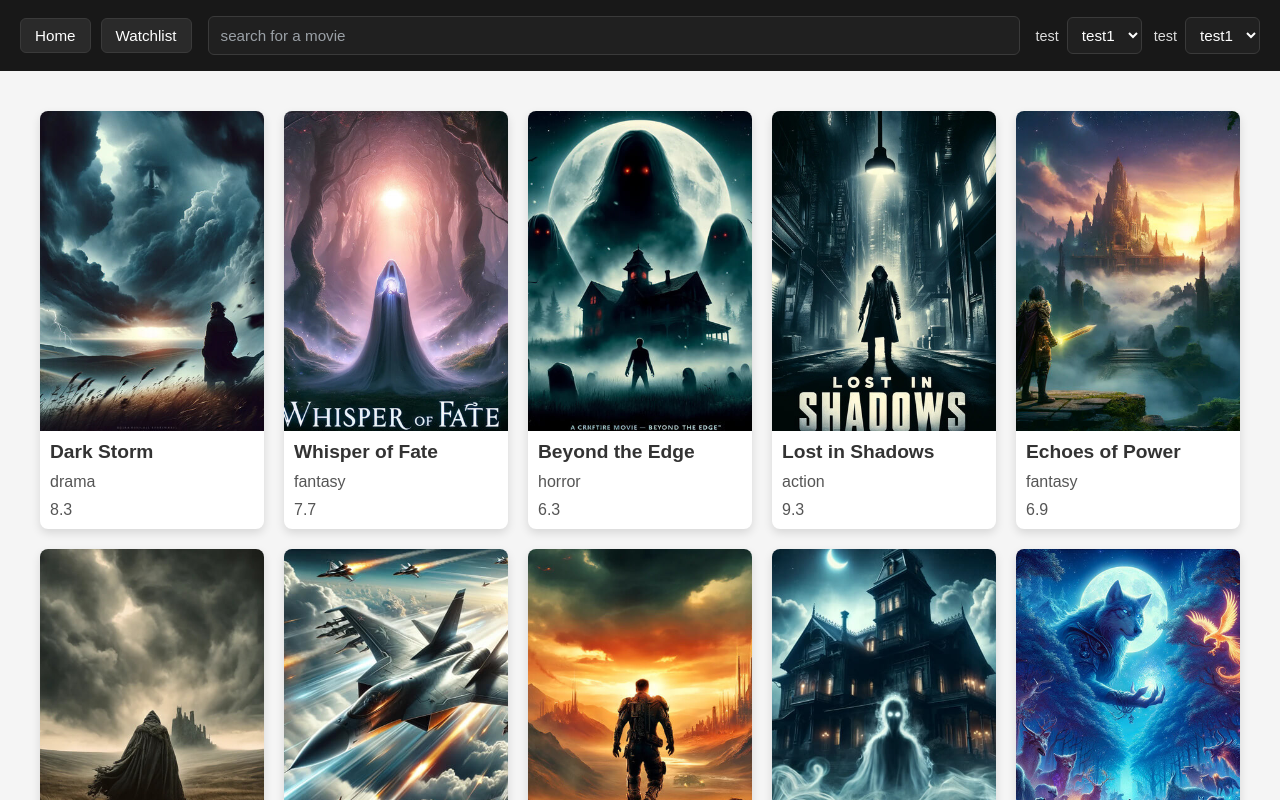
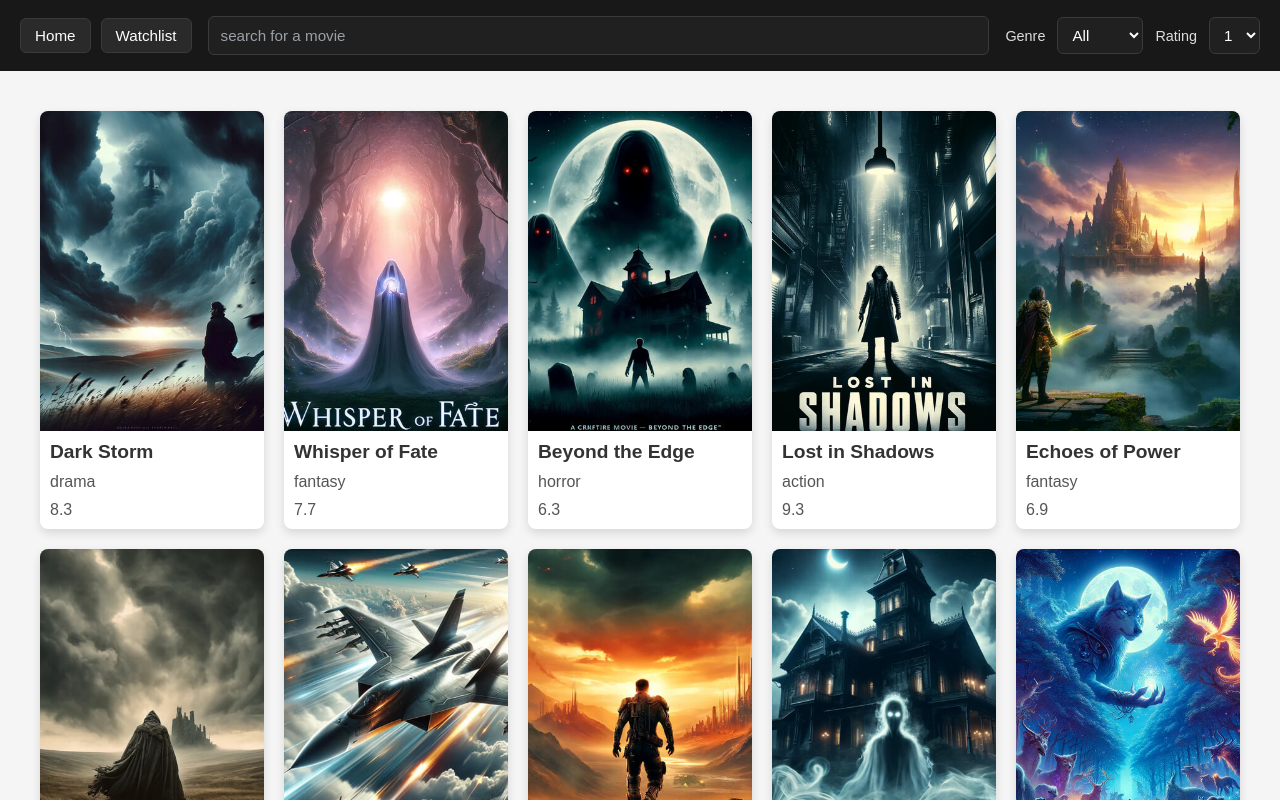
Before and after one commit to Balan-Razvan/React-Razvan-Balan, a React (Vite) app: page / in a window 1280 px wide. Shown: the top 800 px of the page. Built offline with nearby package versions, Linux system fonts and the light colour scheme.

Commit message:
added select component for reusability

```diff
--- a/src/components/Header.jsx
+++ b/src/components/Header.jsx
@@ -1,4 +1,5 @@
-import Button from "./Button.jsx";
+import Button from "./basic/Button.jsx";
+import Select from "./basic/Select.jsx";
 
 export default function Header() {
   return (
@@ -15,20 +16,26 @@ export default function Header() {
         <input type="text" placeholder="search for a movie" />
       </div>
       <div className="select-wrapper">
-        <div className="genre">
-          <label htmlFor="genre-select">test</label>
-          <select id="genre-select" className="select">
-            <option value="test">test1</option>
-          </select>
-        </div>
-
-        <div className="genre">
-          <label htmlFor="genre-select">test</label>
-          <select id="genre-select" className="select">
-            <option value="test">test1</option>
-          </select>
-        </div>
-
+        <Select
+          id="genre"
+          label="Genre"
+          value=""
+          onChange = {() => {}}
+          options = {[
+            {label: "All", value:""},
+            {label: "Horror", value:"horror"}
+          ]}
+        />
+        <Select
+          id="rating"
+          label="Rating"
+          value=""
+          onChange = {() => {}}
+          options = {[
+            {label: "1", value:""},
+            {label: "2", value:""}
+          ]}
+        />
       </div>
     </header>
   );
--- /dev/null
+++ b/src/components/basic/Select.jsx
@@ -0,0 +1,18 @@
+export default function Select(props) {
+
+    const {id, label, value, onChange, options = [], className=""} = props;
+
+    return (
+        <div className="select-wrapper">
+            <label htmlFor={id} className="select-label">
+                {label}
+            </label>
+
+            <select id={id} className={`select ${className}`} value={value} onChange={onchange}>
+                {options.map((option) => (
+                    <option key={option.value} value={option.value}>{option.label}</option>
+                ))}
+            </select>
+        </div>
+    );
+};
```
Also changed, not shown: src/components/basic/Button.jsx (renamed from src/components/Button.jsx).
